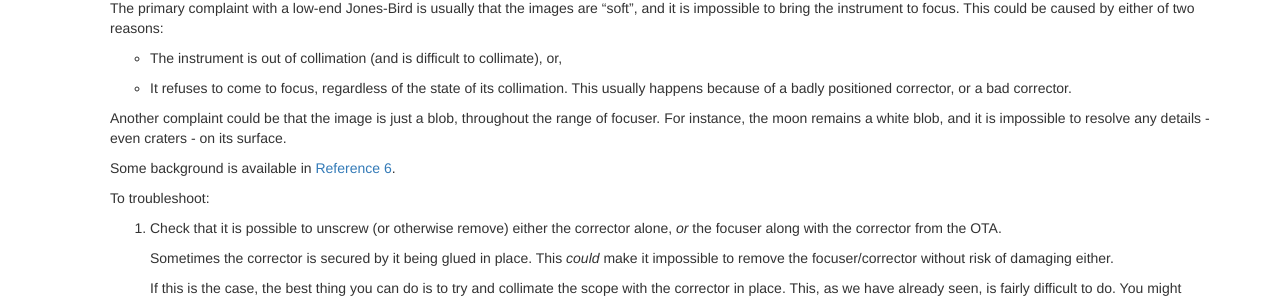
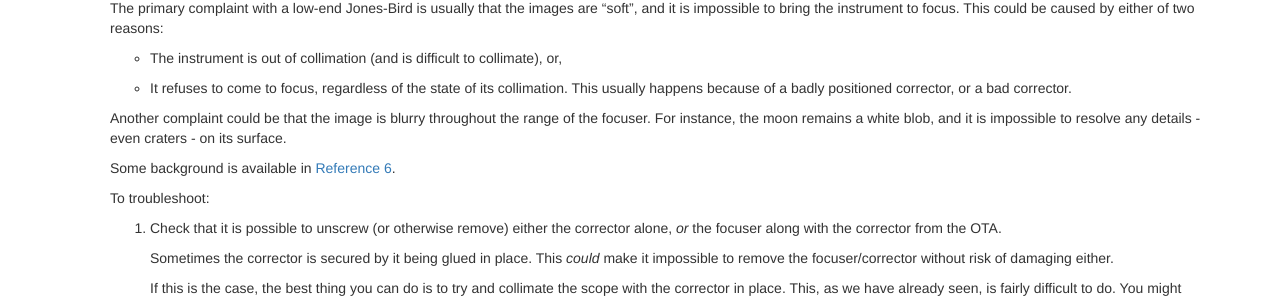
Before and after one commit to bas-org/bas-org.github.io, a Jekyll site: the page built from _posts/2015-11-27-buying-a-telescope.markdown, in a window 1280 px wide and 900 px high, scrolled down 3366 px. Shown: the part 150-450 px from the top of the window. Built offline with Jekyll 4.4.1, drawn with Linux system fonts in a browser that asks for light colours; nearby versions of some CDN libraries; library files that are not in the unit come from our copies; comment, search, counter and statistics services are not loaded.

Commit message:
Yet another style correction :/

```diff
--- a/_posts/2015-11-27-buying-a-telescope.markdown
+++ b/_posts/2015-11-27-buying-a-telescope.markdown
@@ -298,8 +298,8 @@ the situation.
     This usually happens because of a badly positioned corrector, or a bad
     corrector.
 
-  Another complaint could be that the image is just a blob, throughout the range
-  of focuser. For instance, the moon remains a white blob, and it is impossible
+  Another complaint could be that the image is blurry throughout the range of
+  the focuser. For instance, the moon remains a white blob, and it is impossible
   to resolve any details - even craters - on its surface.
 
   Some background is available in [Reference 6][6].
```
